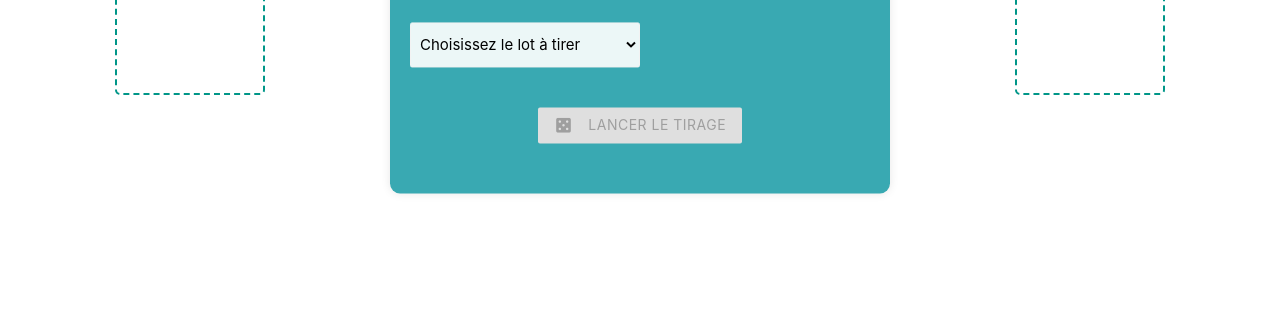
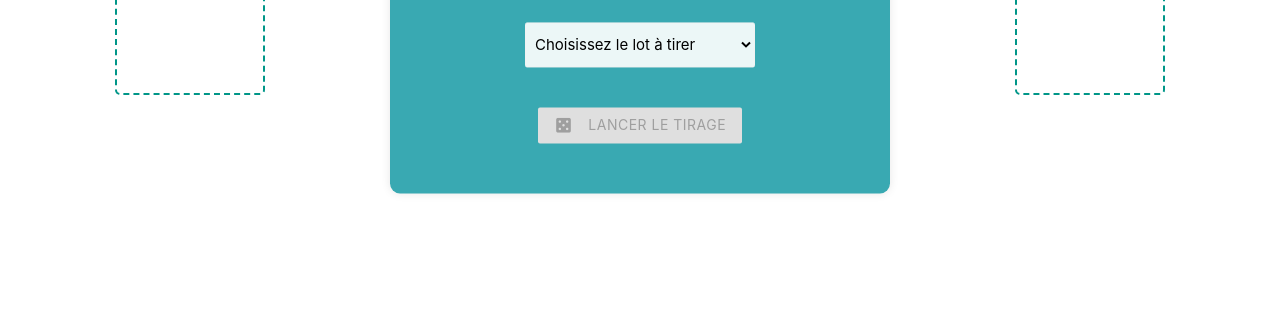
Before and after one commit to willyhunt/TOMBOLA, a website: page index.html in a window 1280 px wide. Shown: the part 491-800 px from the top of the page. Drawn offline with nearby package versions, Linux system fonts and the light colour scheme.

Commit message:
Update style.css

```diff
--- a/style.css
+++ b/style.css
@@ -88,11 +88,17 @@ body {
     font-size: 36px;
 }
 
-#lotSelectContainer{
+
+#lotSelectContainer {
+    display: flex;
     justify-content: center;
-    align-items: center;
+    width: 100%; /* Adjust this as needed */
     margin-top: 40px; /* Marge au-dessus du div */
     margin-bottom: 40px; /* Marge en dessous du div */
-    width: 50%;
-    max-width: 100%;
 }
+
+/* Ensure the select element itself fills the container */
+#lotSelectContainer select {
+    width: 50%; /* Or whatever width you prefer */
+    margin: 0 auto; /* Automatically margin for left and right */
+}
```
